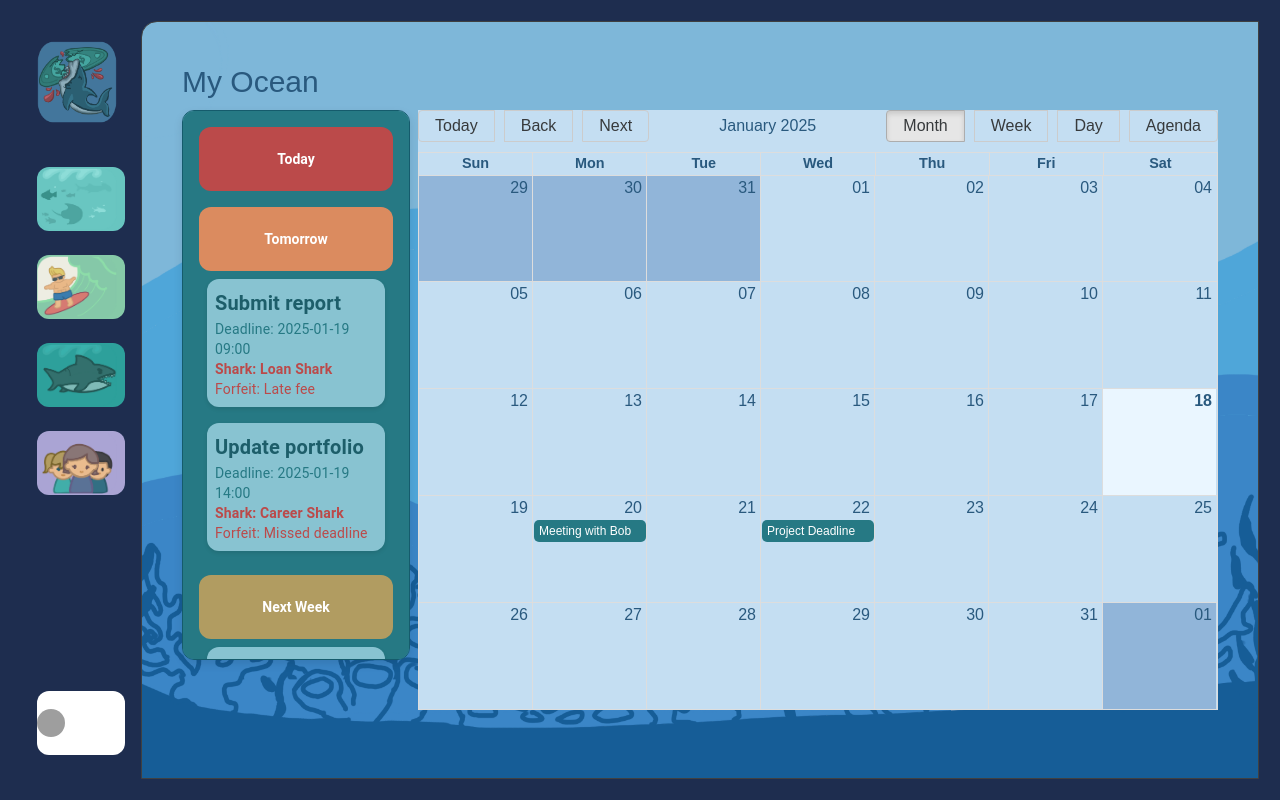
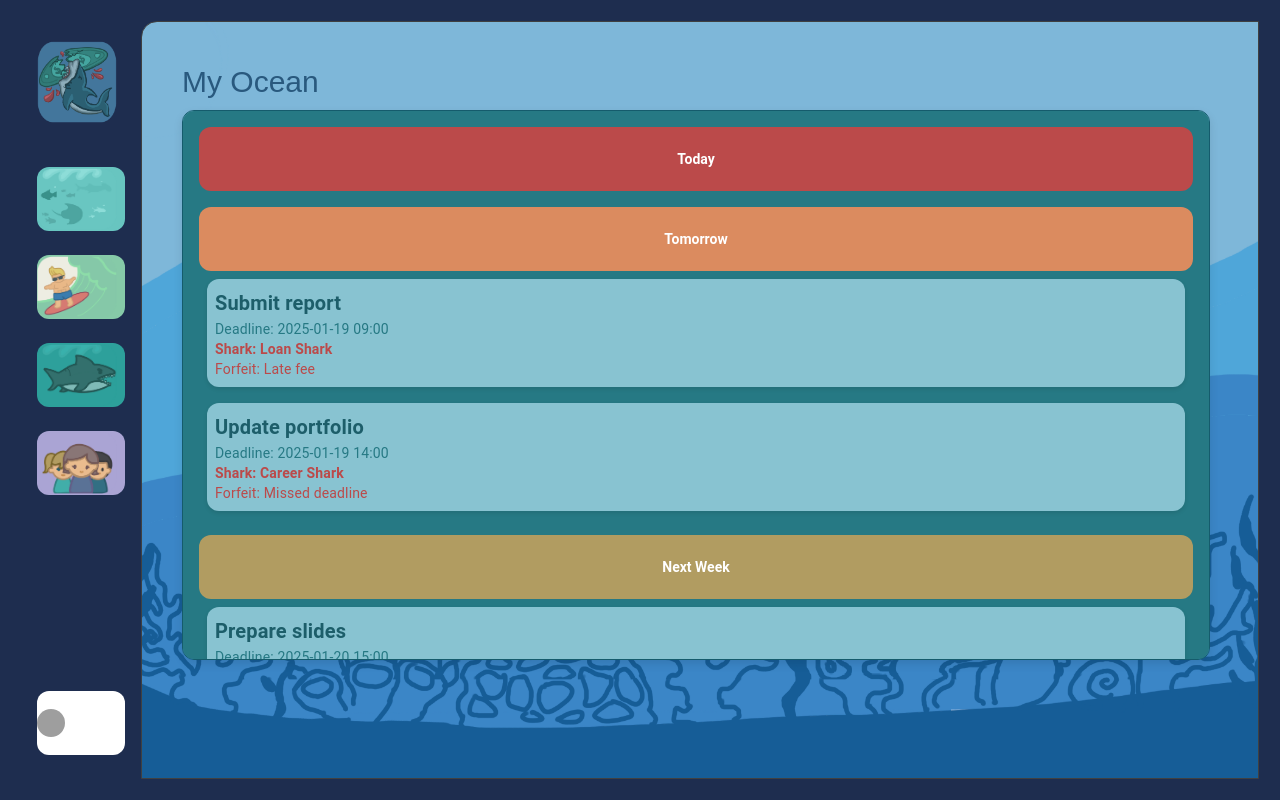
Before and after one commit to kimxw/Surf_Or_Pay, a Next.js app in the folder application/: page /MyOcean in a window 1280 px wide. Built offline with nearby package versions, Linux system fonts and the light colour scheme; grey boxes are pictures that could not be loaded; a web font is replaced by a local one.

Commit message:
remove calendar

```diff
--- a/application/package.json
+++ b/application/package.json
@@ -22,7 +22,6 @@
     "moment": "^2.30.1",
     "next": "15.1.5",
     "react": "^18.0.0",
-    "react-big-calendar": "^1.17.1",
     "react-dom": "^18.0.0",
     "tailwind-merge": "^2.6.0"
   },
--- a/application/src/app/(Screens)/MyOcean/page.js
+++ b/application/src/app/(Screens)/MyOcean/page.js
@@ -9,8 +9,8 @@ import { onSnapshot, doc } from "firebase/firestore"; // Import doc function
 import { db } from "@/app/firebase/configuration";
 import { useAuth } from "@/app/contexts/AuthContext";
 import '@/styles/fonts.css';
-import '@/components/ui/taskCalendar';
-import CalendarComponent from "@/components/ui/taskCalendar";
+// import '@/components/ui/taskCalendar';
+// import CalendarComponent from "@/components/ui/taskCalendar";
 import PinnedSubheaderList from "@/components/ui/pinnedSubheaderList";
 
 export default function MyOcean() {
@@ -215,7 +215,7 @@ const Dashboard = () => {
               key={`second-array-${idx}`} // Use `idx` to generate a unique key
               className="h-20 flex-shrink"
             >
-              <CalendarComponent></CalendarComponent>
+              {/* <CalendarComponent></CalendarComponent> */}
             </div>
           ))}
         </div>
--- a/application/src/components/ui/taskCalendar.jsx
+++ b/application/src/components/ui/taskCalendar.jsx
@@ -1,35 +1,35 @@
-import React from 'react';
-import { Calendar, momentLocalizer } from 'react-big-calendar';
-import moment from 'moment';
-import 'react-big-calendar/lib/css/react-big-calendar.css';
-import './customCalendar.css';
+// import React from 'react';
+// import { Calendar, momentLocalizer } from 'react-big-calendar';
+// import moment from 'moment';
+// import 'react-big-calendar/lib/css/react-big-calendar.css';
+// import './customCalendar.css';
 
-const localizer = momentLocalizer(moment);
+// const localizer = momentLocalizer(moment);
 
-function CalendarComponent() {
-  const events = [{
-    title: 'Meeting with Bob',
-    start: new Date(2025, 0, 20, 10, 0), // January 20, 2025, 10:00 AM
-    end: new Date(2025, 0, 20, 11, 0), // January 20, 2025, 11:00 AM
-  },
-  {
-    title: 'Project Deadline',
-    start: new Date(2025, 0, 22), // January 22, 2025, all-day event
-    end: new Date(2025, 0, 22),
-    allDay: true,
-  },
-]; // Your calendar events
+// function CalendarComponent() {
+//   const events = [{
+//     title: 'Meeting with Bob',
+//     start: new Date(2025, 0, 20, 10, 0), // January 20, 2025, 10:00 AM
+//     end: new Date(2025, 0, 20, 11, 0), // January 20, 2025, 11:00 AM
+//   },
+//   {
+//     title: 'Project Deadline',
+//     start: new Date(2025, 0, 22), // January 22, 2025, all-day event
+//     end: new Date(2025, 0, 22),
+//     allDay: true,
+//   },
+// ]; // Your calendar events
 
-  return (
-    <div style={{ height: '600px', width: '800px' }}>
-      <Calendar
-        localizer={localizer}
-        events={events}
-        startAccessor="start"
-        endAccessor="end"
-      />
-    </div>
-  );
-}
+//   return (
+//     <div style={{ height: '600px', width: '800px' }}>
+//       <Calendar
+//         localizer={localizer}
+//         events={events}
+//         startAccessor="start"
+//         endAccessor="end"
+//       />
+//     </div>
+//   );
+// }
 
-export default CalendarComponent;
+// export default CalendarComponent;
```
Also changed, not shown: 2 other files (tests, documents, lock files or other folders).
